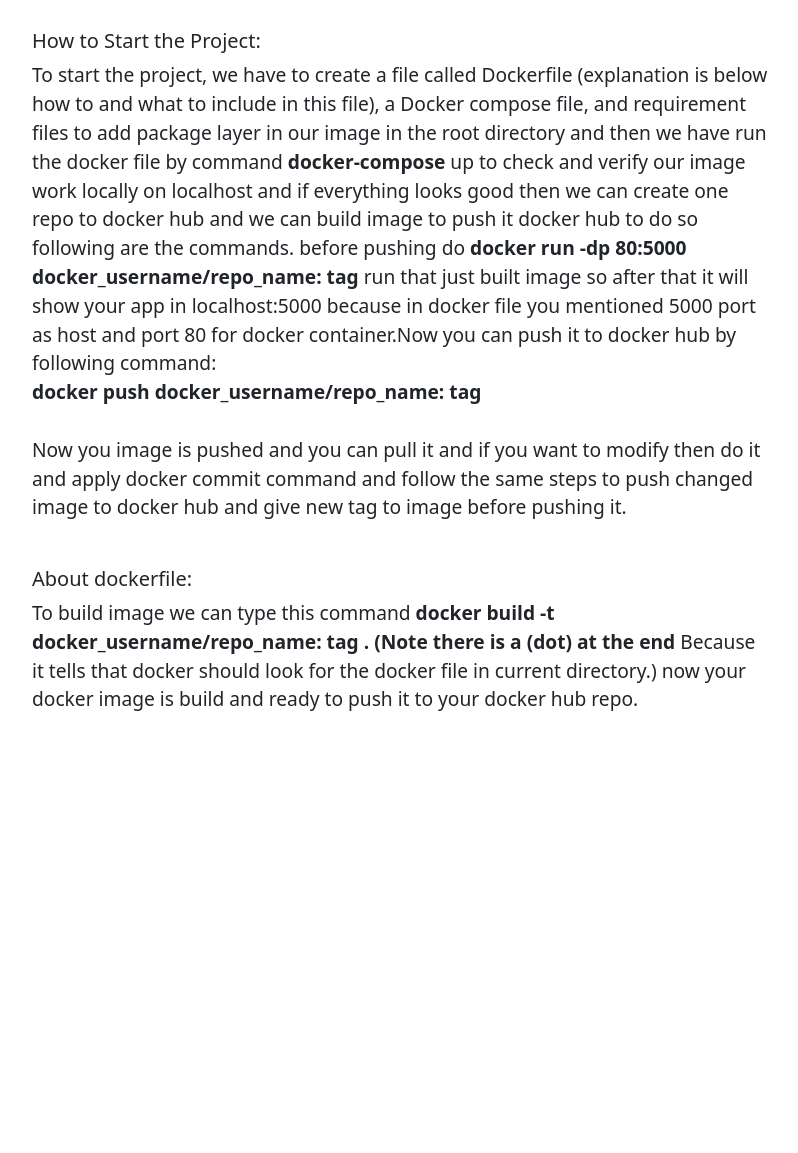
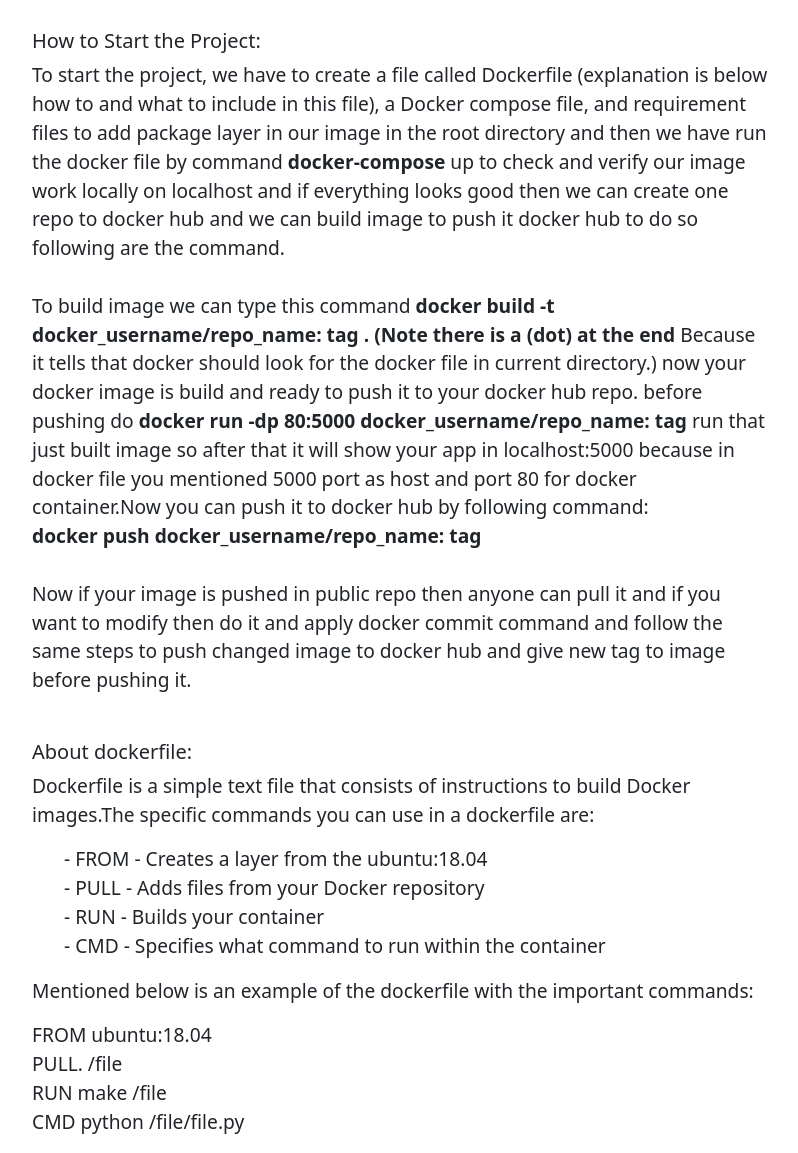
Before and after one commit to shuubhampatel/Flask_docker_Project1, a Flask app: page /docker in a window 1280 px wide. Shown: the part 1286-2439 px from the top of the page, without its empty margins (50-848 px from the left). Before the commit the page ends 1997 px from the top, so only its background shows below. Run offline with Flask 2, Linux system fonts and the light colour scheme.

Commit message:
added more docker page content

```diff
--- a/app/simple_pages/templates/docker.html
+++ b/app/simple_pages/templates/docker.html
@@ -106,24 +106,38 @@
                 the root directory and then we have run the docker file by command <b> docker-compose</b> up to check
                 and verify
                 our image work locally on localhost and if everything looks good then we can create one repo to docker
-                hub and we can build image to push it docker hub to do so following are the commands.
+                hub and we can build image to push it docker hub to do so following are the command.<br><br>To build
+                image
+                we can type this command <b>docker build -t docker_username/repo_name: tag . (Note there is a (dot) at
+                    the end </b>
+                Because it tells that docker should look for the docker file in current directory.)
+                now your docker image is build and ready to push it to your docker hub repo.
                 before pushing do<b> docker run -dp 80:5000 docker_username/repo_name: tag </b>run that just built image
                 so
                 after that it will show your app in localhost:5000 because in docker file you mentioned 5000 port as
                 host and port 80 for docker container.Now you can push it to docker hub by following command:<br>
                 <b>docker push docker_username/repo_name: tag</b><br><br>
-                Now you image is pushed and you can pull it and if you want to modify then do it and apply docker commit
+                Now if your image is pushed in public repo then anyone can pull it and if you want to modify then do it
+                and apply docker commit
                 command and follow the same steps to push changed image to docker hub and give new tag to image before
                 pushing it.
             </p>
             </br>
 
             <h5>About dockerfile:</h5>
-            <p>To build image we can type this command <b>docker build -t docker_username/repo_name: tag . (Note there
-                is a
-                (dot) at the end </b>Because it tells that docker should look for the docker file in current directory.)
-                now
-                your docker image is build and ready to push it to your docker hub repo.
+            <p>Dockerfile is a simple text file that consists of instructions to build Docker images.The specific
+                commands you can use in a dockerfile are:
+            <ul>
+                - FROM - Creates a layer from the ubuntu:18.04<br>
+                - PULL - Adds files from your Docker repository<br>
+                - RUN - Builds your container<br>
+                - CMD - Specifies what command to run within the container<br>
+            </ul>
+            <p>Mentioned below is an example of the dockerfile with the important commands:</p>
+            <p> FROM ubuntu:18.04<br>
+                PULL. /file<br>
+                RUN make /file<br>
+                CMD python /file/file.py<br>
             </p>
 
         </div>
```
